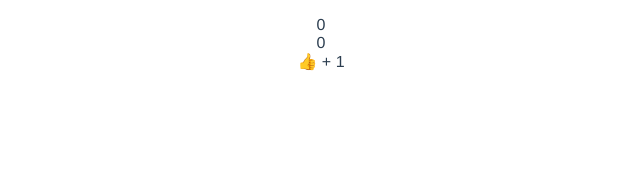
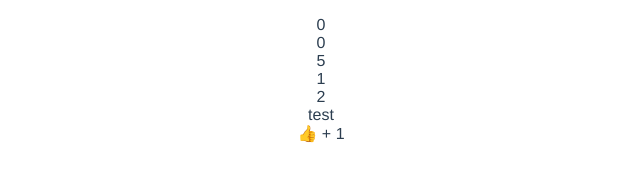
Before and after one commit to hongxinzz/study-vue3, a Vue app: page / in a window 1280 px wide. Shown: the part 248-422 px from the top of the page, without its empty margins (319-959 px from the left). Built offline with nearby package versions, Linux system fonts and the light colour scheme.

Commit message:
:sparkles: onMounted, onUpdated, onRenderTriggered, watch

```diff
--- a/src/components/count.vue
+++ b/src/components/count.vue
@@ -3,7 +3,7 @@
  * @LastEditors: xinghe
  * @Date: 2020-12-09 22:56:58
  * @FilePath: /vue3-project/src/components/count.vue
- * @LastEditTime: 2020-12-09 23:10:47
+ * @LastEditTime: 2020-12-10 09:11:25
 -->
 <template>
   <div>
@@ -13,23 +13,40 @@
     <div>
       {{double}}
     </div>
+    <div v-for="item in numbers" :key="item">
+        {{item}}
+    </div>
+    <div>
+        {{person.name}}
+    </div>
     <div @click="increase"> 👍 + 1</div>
   </div>
 </template>
 
 <script lang="ts">
-import { computed, ref, reactive, toRefs} from 'vue';
+import { computed, ref, reactive, toRefs, onMounted, onUpdated, onRenderTriggered, watch} from 'vue';
 interface DataProps{
     count: number;
     double: number;
     increase: () => void;
+    numbers: number[];
+    person: {name?: string};
 }
 export default {
   name:'app',
   setup(){
+      onMounted(()=>{
+          console.log('mounted')
+      })
+    //   onUpdated(() => {
+    //       console.log('updated')
+    //   })
+    //   onRenderTriggered(e => {
+    //       console.log(e,'onRenderTriggered')
+    //   })
     //   const count = ref(0);
 
-    //   const double = computed(()=>{
+    //   const double = computed(() => {
     //     return count.value * 2
     //   });
     //   const increase = () => {
@@ -38,9 +55,22 @@ export default {
     const data: DataProps = reactive({
         count: 0,
         increase: () => { data.count++ },
-        double: computed(() => data.count * 2)
+        double: computed(() => data.count * 2),
+        numbers:[0,1,2],
+        person:{}
     })
 
+    watch(() => data.count, (newVal,oldVal) => {
+        console.log(newVal,oldVal)
+        if(newVal % 2 === 0){
+            document.title = 'hello:' + newVal;
+        }else{
+            document.title = 'hello'
+        }
+    })
+
+    data.numbers[0] = 5;
+    data.person.name = "test"
     const refData = toRefs(data)
     // refData.count
 
```
